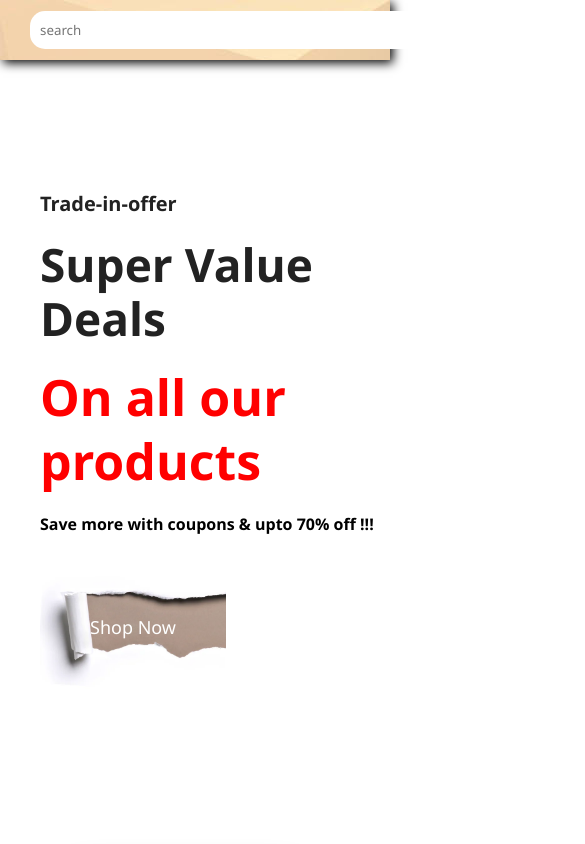
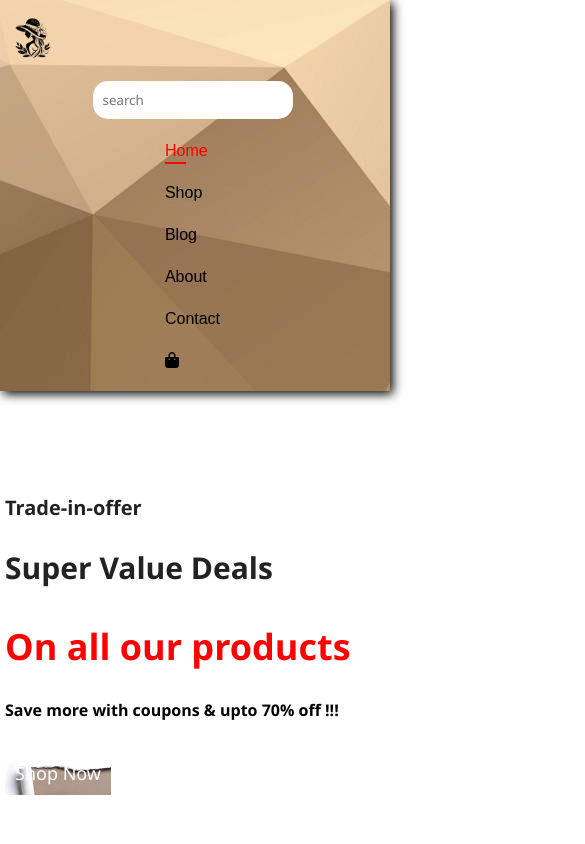
Before and after one commit to Sp-177/E-commerce, a plain HTML site: page index.html in a window 390 px wide. Shown: the top 844 px of the page, 585 px wide, since content can reach past the window. Drawn offline with Linux system fonts and the light colour scheme.

Commit message:
"18-5-24"

```diff
--- a/style.css
+++ b/style.css
@@ -1,39 +1,43 @@
-*{
+* {
+    margin: 0;
+    padding: 0;
+    box-sizing: border-box;
+    font-family: 'Segoe UI', Tahoma, Geneva, Verdana, sans-serif;
+}
 
-
-
-    margin: 0px;
-    padding: 0px;
-    box-sizing:0px;
-    font-family:'Segoe UI', Tahoma, Geneva, Verdana, sans-serif;
-}
-h1{
+h1 {
     font-size: 50px;
     line-height: 64px;
     color: #222;
 }
-h2{
+
+h2 {
     font-size: 46px;
     line-height: 54px;
     color: #222;
 }
-h3{
+
+h3 {
     font-size: 50px;
     line-height: 64px;
     color: #222;
 }
-h4{
+
+h4 {
     font-size: 20px;
     color: #222;
 }
-h6{
+
+h6 {
     font-size: 50px;
     font-weight: 700;
 }
-body{
-    width:100%;
+
+body {
+    width: 100%;
 }
-.searchbar{
+
+.searchbar {
     text-align: left;
     border: 0;
     width: 600px;
@@ -41,39 +45,38 @@ body{
     padding: 10px;
     margin: 10px;
 }
-#header{
+
+#header {
     display: flex;
-    align-items:center;
-    justify-content:space-between;
+    align-items: center;
+    justify-content: space-between;
     background-image: url("src/nav_bar.jpg");
-    box-shadow: 3px 3px  10px black;
+    box-shadow: 3px 3px 10px black;
     padding-left: 20px;
     height: 60px;
 }
 
-#navbar{
+#navbar {
     display: flex;
     align-items: center;
-    /* justify-content: center; */
-
     padding-right: 50px;
     justify-content: space-between;
     image-rendering: optimizeQuality;
+}
 
-
-}
-.stick{
+.stick {
     position: -webkit-sticky;
     position: sticky;
     z-index: 1;
     top: 0;
+}
 
-}
-#navbar li{
+#navbar li {
     list-style: none;
     padding: 15px;
 }
-#navbar li a{
+
+#navbar li a {
     text-decoration: none;
     font-size: 16px;
     font-weight: 400;
@@ -82,17 +85,19 @@ body{
     position: relative;
     font-family: Arial;
 }
-#navbar li a:hover,#navbar li a.active{
-    color:red;
+
+#navbar li a:hover, #navbar li a.active {
+    color: red;
 }
-.logo{
+
+.logo {
     object-fit: contain;
     mix-blend-mode: multiply;
     width: 15%;
     height: 15%;
+}
 
-}
-#navbar li a:hover:after,#navbar li a.active::after{
+#navbar li a:hover:after, #navbar li a.active::after {
     content: "";
     width: 50%;
     height: 2px;
@@ -100,11 +105,11 @@ body{
     position: absolute;
     bottom: -5px;
     right: 50%;
+}
 
-}
-#cover{
+#cover {
     background-image: url("src/header_model.jpg");
-   image-rendering: optimizeQuality;
+    image-rendering: optimizeQuality;
     height: 90vh;
     width: 100%;
     mix-blend-mode: multiply;
@@ -113,88 +118,181 @@ body{
     flex-direction: column;
     align-items: flex-start;
     justify-content: center;
-    background-size:cover;
-
-
-
-}
-#cover{
+    background-size: cover;
     padding-left: 40px;
 }
-#cover h4{
+
+#cover h4 {
     padding-bottom: 20px;
 }
-#cover h1{
-    color:red;
+
+#cover h1 {
+    color: red;
     padding-bottom: 20px;
 }
-#cover h2{
+
+#cover h2 {
     padding-bottom: 20px;
 }
-#cover p{
+
+#cover p {
     font-weight: bold;
     padding-bottom: 30px;
 }
-#cover button{
-    /* border-radius: 12px; */
 
+#cover button {
     border: 0;
     font-weight: 500;
-    color:white;
+    color: white;
     font-size: large;
     background-image: url("src/button_background.jpg");
-    /* background:transparent; */
-    /* background-position: left 0 right 30%; */
-
-    /* background-color: transparent; */
     padding: 50px;
     mix-blend-mode: multiply;
     background-size: cover;
+    cursor: pointer;
+}
 
-    cursor: pointer;
-
-}
-.button{
+.button {
     display: flex;
     align-items: center;
     justify-content: center;
     font-weight: bolder;
 }
-.section-p1{
+
+.section-p1 {
     display: flex;
     flex-wrap: wrap;
     justify-content: space-between;
     align-items: center;
     padding: 50px 70px;
 }
-#features .fe-box{
+
+#features .fe-box {
     width: 210px;
     text-align: center;
     display: flex;
     justify-content: center;
     align-items: center;
-    /* padding: 5px; */
     box-shadow: 10px 10px 34px black;
     border-radius: 10px;
     height: 210px;
+}
 
-}
-img{
+img {
     width: 100%;
     height: 100%;
     object-fit: contain;
 }
 
-#features .fe-box img{
-
+#features .fe-box img {
     mix-blend-mode: multiply;
 }
 
-#features .fe-box:hover,#features .fe-box img:hover{
-
+#features .fe-box:hover, #features .fe-box img:hover {
     width: 250px;
     height: 250px;
     border-radius: 10px;
     box-shadow: 5px 5px 34px black;
     transition: 1s ease;
 }
+
+/* Responsive Styles */
+@media (max-width: 1200px) {
+    .searchbar {
+        width: 400px;
+    }
+
+    #header {
+        flex-direction: column;
+        height: auto;
+        padding: 10px;
+    }
+
+    #navbar {
+        flex-direction: column;
+        padding: 0;
+    }
+
+    #navbar li {
+        padding: 10px;
+    }
+
+    #cover {
+        padding-left: 20px;
+        height: 80vh;
+    }
+
+    #cover button {
+        padding: 30px;
+    }
+}
+
+@media (max-width: 768px) {
+    .searchbar {
+        width: 300px;
+    }
+
+    #header {
+        padding-left: 10px;
+    }
+
+    #navbar {
+        align-items: flex-start;
+    }
+
+    #cover {
+        height: 70vh;
+        padding-left: 10px;
+    }
+
+    #cover button {
+        padding: 20px;
+    }
+
+    #features .fe-box {
+        width: 180px;
+        height: 180px;
+    }
+
+    #features .fe-box:hover, #features .fe-box img:hover {
+        width: 200px;
+        height: 200px;
+    }
+}
+
+@media (max-width: 480px) {
+    .searchbar {
+        width: 200px;
+    }
+
+    #header {
+        padding-left: 5px;
+    }
+
+    #cover {
+        height: 60vh;
+        padding-left: 5px;
+    }
+
+    #cover h1 {
+        font-size: 36px;
+    }
+
+    #cover h2 {
+        font-size: 30px;
+    }
+
+    #cover button {
+        padding: 10px;
+    }
+
+    #features .fe-box {
+        width: 150px;
+        height: 150px;
+    }
+
+    #features .fe-box:hover, #features .fe-box img:hover {
+        width: 170px;
+        height: 170px;
+    }
+}
```
